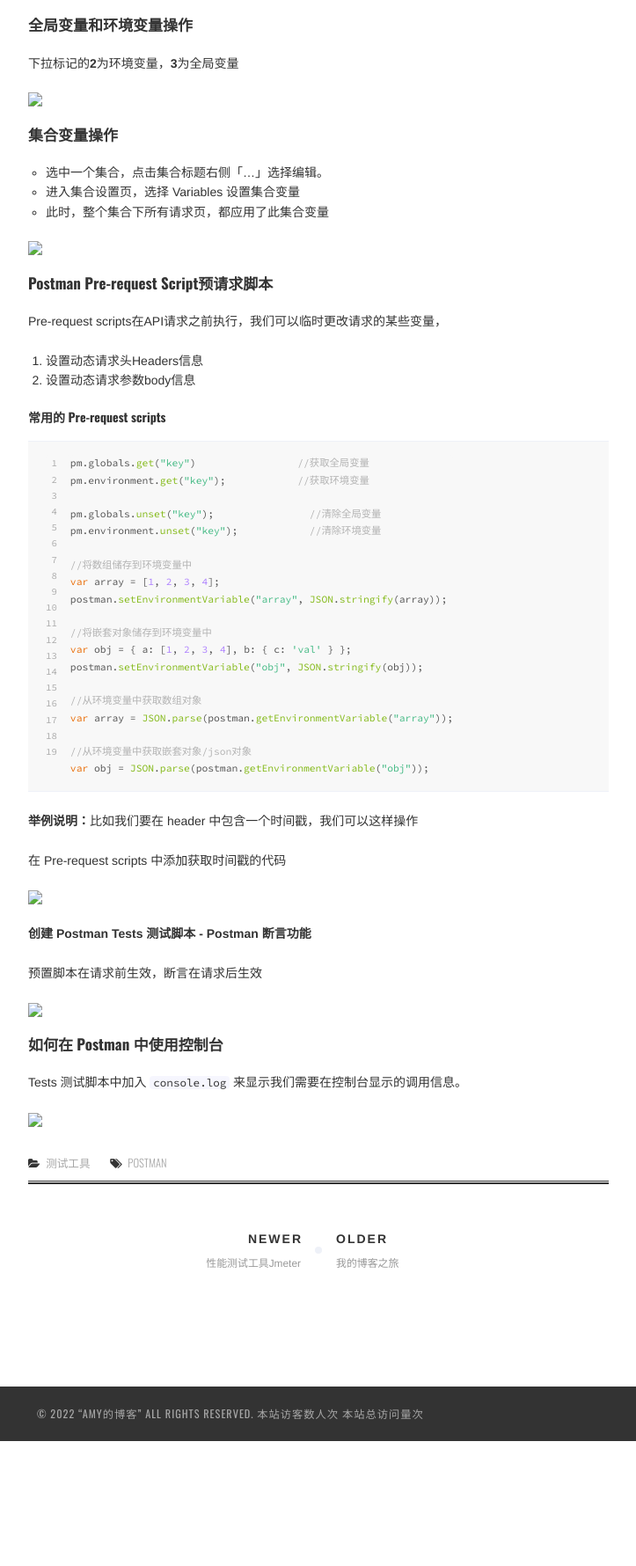
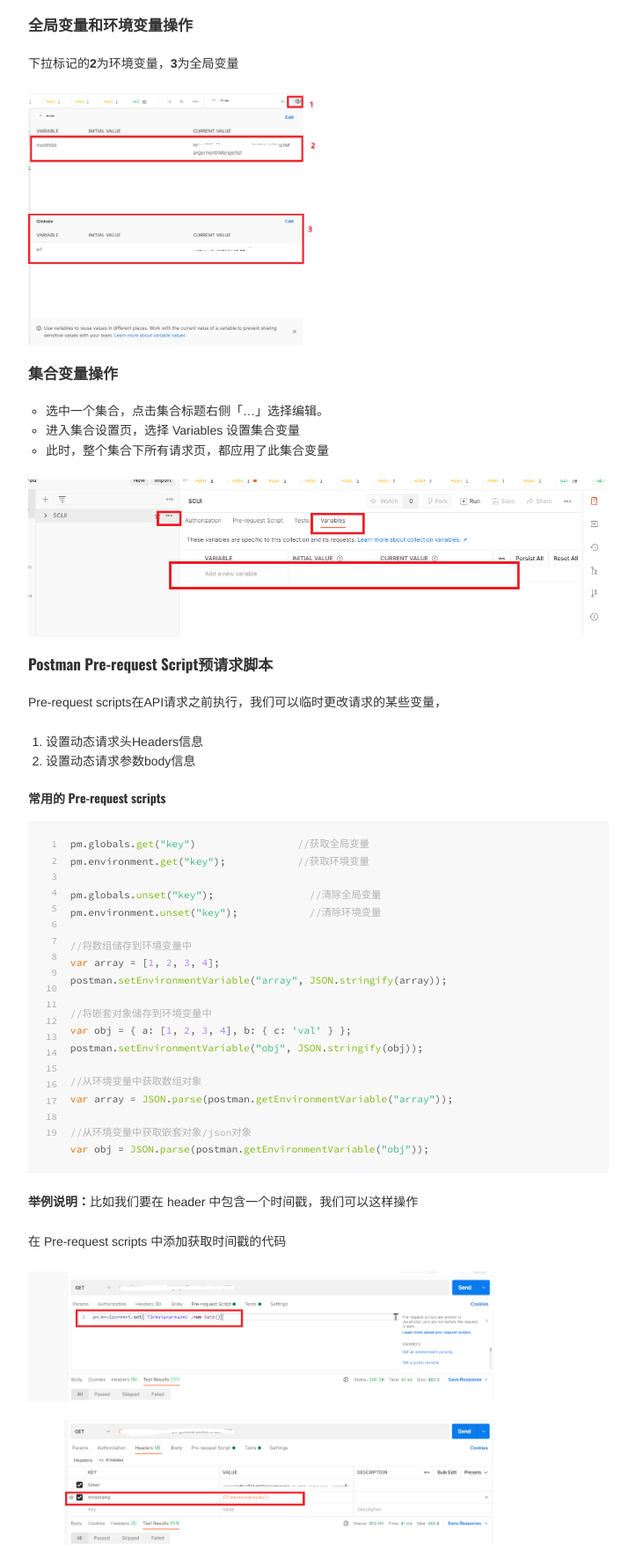
Before and after one commit to L-Amy/L-Amy.github.io, a plain HTML site: page 2022/04/10/postman/index.html in a window 1280 px wide. Shown: the part 3092-4872 px from the top of the page at 88% size, without its empty margins (108-831 px from the left). Before the commit the page ends 4732 px from the top, so only its background shows below. Drawn offline with nearby package versions, Linux system fonts and the light colour scheme; some packages are replaced by stand-ins of ours; a script that the page names is missing.

Commit message:
Site updated: 2022-05-10 21:39:36

```diff
--- a/2022/04/10/postman/index.html
+++ b/2022/04/10/postman/index.html
@@ -18,17 +18,17 @@
 <meta property="og:site_name" content="“Amy的博客”">
 <meta property="og:description" content="Postman是一个独立的软件测试API(应用程序编程接口)平台，用于构建，测试，设计，修改和记录API。这是一个简单的图形用户界面，用于发送和查看HTTP请求和响应。">
 <meta property="og:locale" content="en_US">
-<meta property="og:image" content="http://example.com/.com//images%5C1.png">
-<meta property="og:image" content="http://example.com/.com//images%5C2.png">
-<meta property="og:image" content="http://example.com/.com//images%5C3.png">
-<meta property="og:image" content="http://example.com/.com//images%5C4.png">
-<meta property="og:image" content="http://example.com/.com//images%5C5.png">
+<meta property="og:image" content="http://example.com/2022/04/10/postman/images/1.png">
+<meta property="og:image" content="http://example.com/2022/04/10/postman/images/2.png">
+<meta property="og:image" content="http://example.com/2022/04/10/postman/images/3.png">
+<meta property="og:image" content="http://example.com/2022/04/10/postman/images/4.png">
+<meta property="og:image" content="http://example.com/2022/04/10/postman/images/5.png">
 <meta property="article:published_time" content="2022-04-10T06:40:12.000Z">
-<meta property="article:modified_time" content="2022-05-10T12:41:53.072Z">
+<meta property="article:modified_time" content="2022-05-10T13:39:22.200Z">
 <meta property="article:author" content="John Doe">
 <meta property="article:tag" content="Postman">
 <meta name="twitter:card" content="summary">
-<meta name="twitter:image" content="http://example.com/.com//images%5C1.png">
+<meta name="twitter:image" content="http://example.com/2022/04/10/postman/images/1.png">
 
     <link rel="alternate" href="/atom.xml" title="“Amy的博客”" type="application/atom+xml">
 
@@ -265,13 +265,13 @@
 <li>集合变量 是针对集合（collections）生效的</li>
 </ul>
 <h4 id="全局变量和环境变量操作"><a href="#全局变量和环境变量操作" class="headerlink" title="全局变量和环境变量操作"></a>全局变量和环境变量操作</h4><p>下拉标记的<strong>2</strong>为环境变量，<strong>3</strong>为全局变量</p>
-<p><img src="/.com//images%5C1.png"></p>
+<p><img src="images/1.png"></p>
 <h4 id="集合变量操作"><a href="#集合变量操作" class="headerlink" title="集合变量操作"></a>集合变量操作</h4><ul>
 <li>选中一个集合，点击集合标题右侧「…」选择编辑。</li>
 <li>进入集合设置页，选择 Variables 设置集合变量</li>
 <li>此时，整个集合下所有请求页，都应用了此集合变量</li>
 </ul>
-<p><img src="/.com//images%5C2.png"></p>
+<p><img src="images/2.png"></p>
 <h4 id="Postman-Pre-request-Script预请求脚本"><a href="#Postman-Pre-request-Script预请求脚本" class="headerlink" title="Postman Pre-request Script预请求脚本"></a>Postman Pre-request Script预请求脚本</h4><p>Pre-request scripts在API请求之前执行，我们可以临时更改请求的某些变量，</p>
 <ol>
 <li>设置动态请求头Headers信息</li>
@@ -281,12 +281,12 @@
 
 <p><strong>举例说明：</strong>比如我们要在 header 中包含一个时间戳，我们可以这样操作</p>
 <p>在 Pre-request scripts 中添加获取时间戳的代码</p>
-<p><img src="/.com//images%5C3.png"></p>
+<p><img src="images/3.png"></p>
 <p><strong>创建 Postman Tests 测试脚本 - Postman 断言功能</strong></p>
 <p>预置脚本在请求前生效，断言在请求后生效</p>
-<p><img src="/.com//images%5C4.png"></p>
+<p><img src="images/4.png"></p>
 <h4 id="如何在-Postman-中使用控制台"><a href="#如何在-Postman-中使用控制台" class="headerlink" title="如何在 Postman 中使用控制台"></a>如何在 Postman 中使用控制台</h4><p>Tests 测试脚本中加入 <code>console.log</code> 来显示我们需要在控制台显示的调用信息。</p>
-<p><img src="/.com//images%5C5.png"></p>
+<p><img src="images/5.png"></p>
 
 
     </div>
```
Also changed, not shown: 2022/04/10/redis/index.html (+13 -13 lines), content.json (+1 -1 lines).
